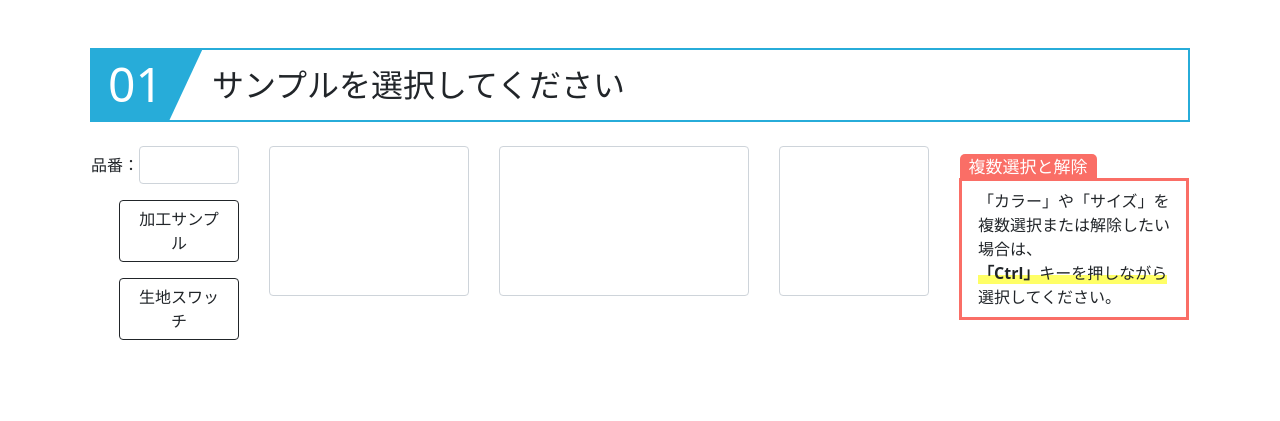
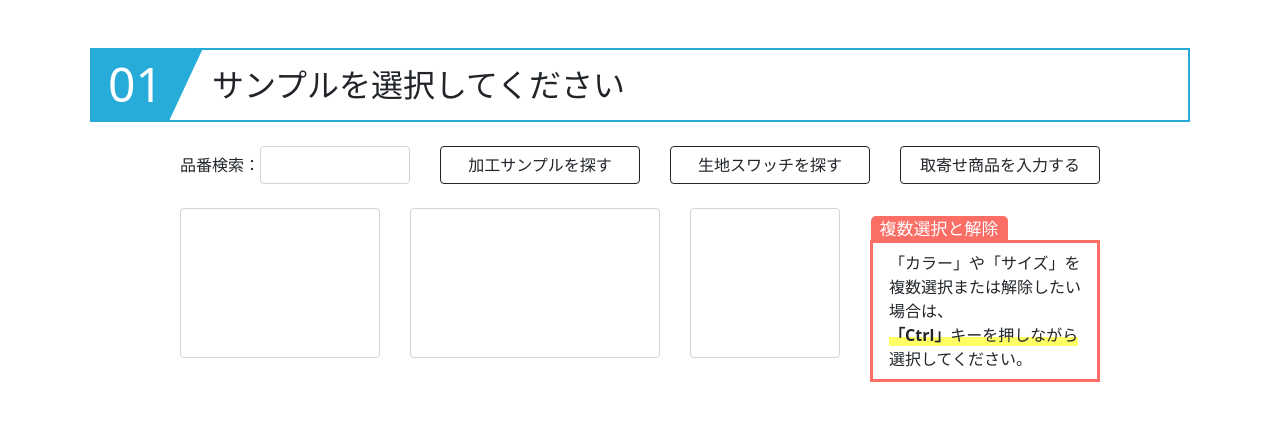
Before and after one commit to p1-kawamura/new_sample, a Django app: page / in a window 1280 px wide. Shown: the top 421 px of the page. Run offline with Django 4.2, Linux system fonts and the light colour scheme; lists and menus that the app fills with data are empty.

Commit message:
note2236

```diff
--- a/new_sample/zaiko/static/main.css
+++ b/new_sample/zaiko/static/main.css
@@ -4,7 +4,11 @@
     margin: 0 auto;
     justify-content: center;
 }
-
+.flex2 {
+    display: flex;
+    flex-wrap: wrap;
+    align-items: center;
+}
 #shouhin_all .flex{
     align-items: flex-end;
     width: 1100px;
--- a/new_sample/zaiko/templates/zaiko/index.html
+++ b/new_sample/zaiko/templates/zaiko/index.html
@@ -19,19 +19,22 @@
 
         <!-- 商品検索 -->
         <div class="flex mt-4">
-            <div>
-                <div class="flex" style="align-items: center;">
-                    <div>品番：</div>
-                    <div style="width: 100px;"><input class="form-control" type="text" id="hinban_enter"></div>
-                </div>
-                <div class="mt-3" style="text-align:right;">
-                    <button type="button" class="btn btn-outline-dark" id="btn_kakou" style="width: 120px;">加工サンプル</button>
-                </div>
-                <div class="mt-3" style="text-align:right;">
-                    <button type="button" class="btn btn-outline-dark" id="btn_swatch" style="width: 120px;">生地スワッチ</button>
-                </div>
+            <div class="flex2">
+                <div>品番検索：</div>
+                <div style="width: 150px;"><input class="form-control" type="text" id="hinban_enter"></div>
             </div>
             <div style="margin-left: 30px;">
+                <button type="button" class="btn btn-outline-dark" id="btn_kakou" style="width: 200px;">加工サンプルを探す</button>
+            </div>
+            <div style="margin-left: 30px;">
+                <button type="button" class="btn btn-outline-dark" id="btn_swatch" style="width: 200px;">生地スワッチを探す</button>
+            </div>
+            <div style="margin-left: 30px;">
+                <button type="button" class="btn btn-outline-dark" data-bs-toggle="modal" data-bs-target="#toriyose_modal" style="width: 200px;">取寄せ商品を入力する</button>
+            </div>
+        </div>
+        <div class="flex mt-4">
+            <div>
                 <select class="form-control" id="hinban" style="width: 200px; height:150px;" size="5"></select>
             </div>
             <div style="margin-left: 30px;">
@@ -62,6 +65,24 @@
             </div>
         </div>
 
+        <!-- Modal -->
+        <div class="modal fade" id="toriyose_modal" tabindex="-1" aria-labelledby="exampleModalLabel" aria-hidden="true">
+            <div class="modal-dialog">
+            <div class="modal-content">
+                <div class="modal-header">
+                <h5 class="modal-title" id="exampleModalLabel">Modal title</h5>
+                <button type="button" class="btn-close" data-bs-dismiss="modal" aria-label="Close"></button>
+                </div>
+                <div class="modal-body">
+                ...
+                </div>
+                <div class="modal-footer">
+                <button type="button" class="btn btn-secondary" data-bs-dismiss="modal">Close</button>
+                <button type="button" class="btn btn-primary">Save changes</button>
+                </div>
+            </div>
+            </div>
+        </div>
 
 
     </div>
@@ -345,6 +366,18 @@
         });
 
 
+        // 取り寄せモーダル
+        $("#toriyose_modal").on("show.bs.modal", function (event) {
+            document.getElementById("hinban_enter").value="";
+            document.getElementById("hinban").innerHTML="";
+            document.getElementById("color").innerHTML="";
+            document.getElementById("size").innerHTML="";
+            document.getElementById("shouhin_all").style.display="none";
+
+
+        })
+
+
         // キープ解除
         function kaijo(){
             var kaijo=document.querySelectorAll("#kaijo");
@@ -373,5 +406,8 @@
 
     </script>
 
+    <!-- モーダル用 -->
+    <script src="https://cdn.jsdelivr.net/npm/bootstrap@5.0.0-beta1/dist/js/bootstrap.bundle.min.js" integrity="sha384-ygbV9kiqUc6oa4msXn9868pTtWMgiQaeYH7/t7LECLbyPA2x65Kgf80OJFdroafW" crossorigin="anonymous"></script>
+
 </body>
 </html>
```
